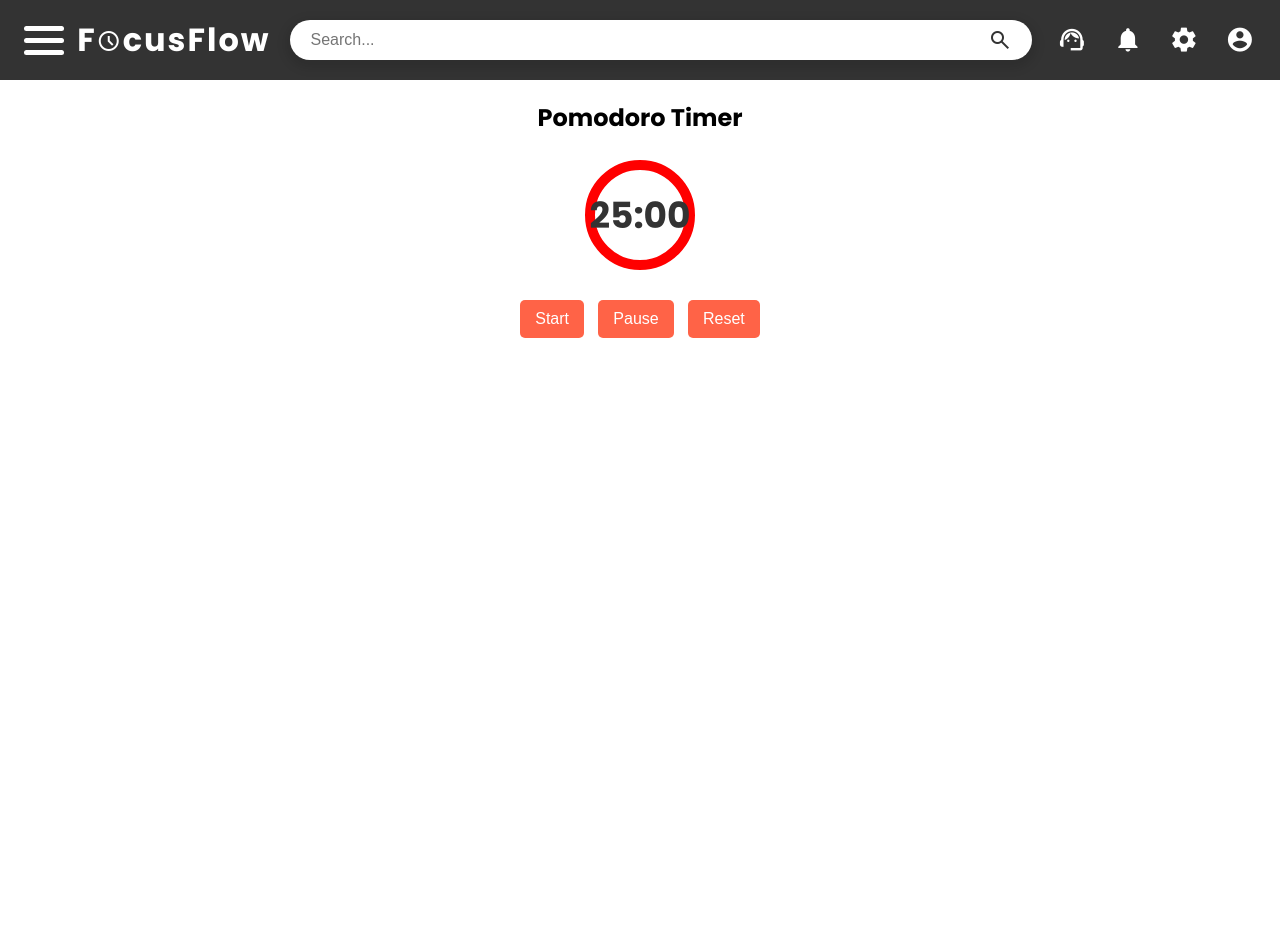
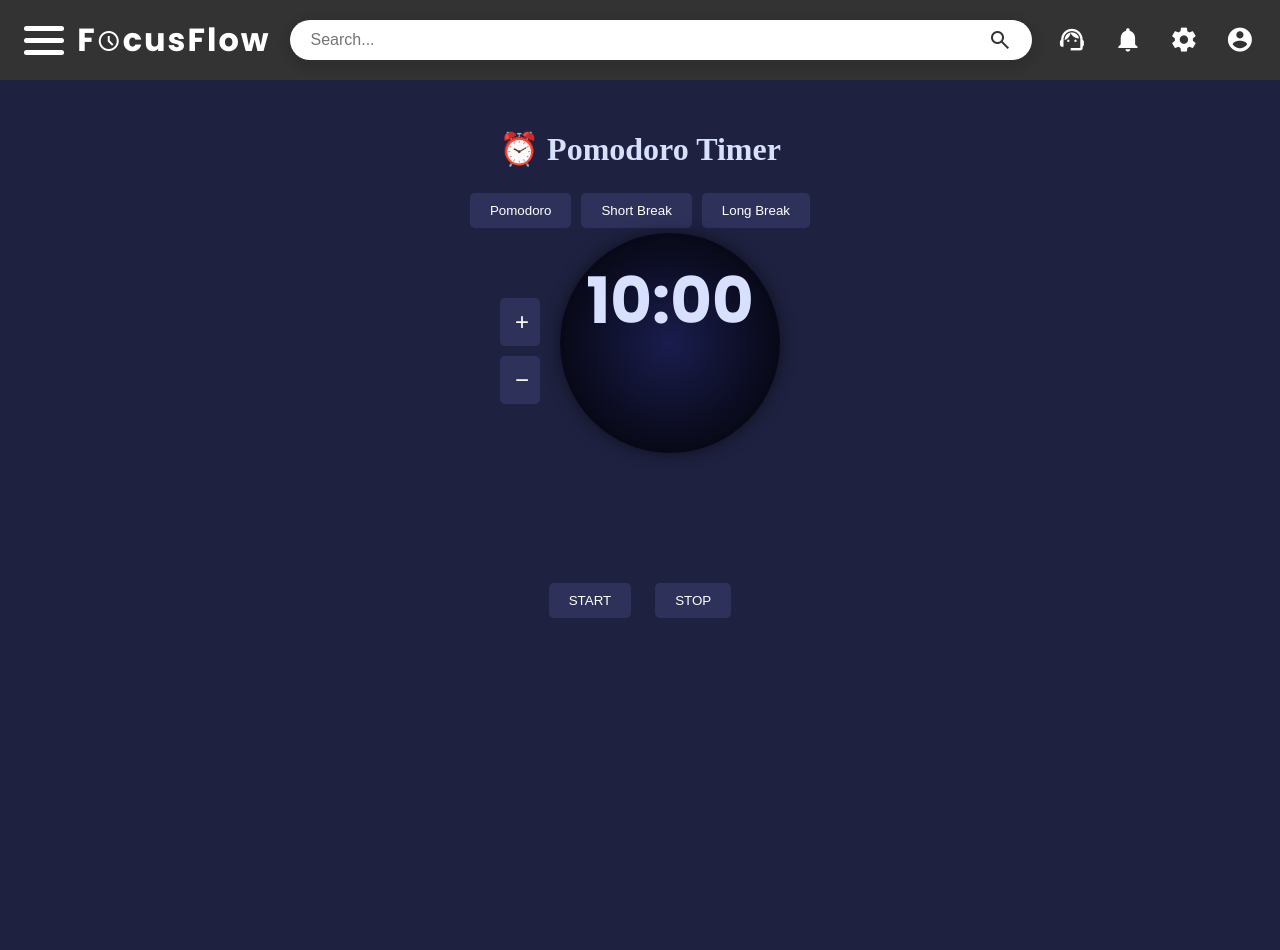
Before and after one commit to Alsecerc/FocusFlow, a PHP site: the page made by RegisterLayout/Timer.php in a window 1280 px wide. Run offline with PHP 8.4, Linux system fonts and the light colour scheme; some web fonts are replaced.

Commit message:
Added function for timer page

```diff
--- a/RegisterLayout/Registered.css
+++ b/RegisterLayout/Registered.css
@@ -986,58 +986,209 @@
 
 /* Promodo Timer */
 
-.POMODORO__CONTAINER {
+.TIMER__BODY {
+    background-color: #1e213f;
+    color: #d7e0ff;
+    min-height: 100vh; /* Fixes the white space issue */
+    display: flex;
+    flex-direction: column;
+    align-items: center;
+}
+
+.container {
     text-align: center;
+    width: 100%;
+    padding: 10px 0;
+}
+
+.timer {
+    display: inline-block;
+    padding: 10px;
+    width: 600px;
+    box-sizing: border-box;
+}
+
+main {
+    width: 20rem;
+    height: 20rem;
+    border-radius: 50%;
+    text-align: center;
+    margin: 0 auto;
+    position: relative; /* To help with positioning */
+}
+
+.pomodoro {
+    display: flex;
+    flex-direction: column;
+    justify-content: center;
+    align-items: center;
+    width: 20rem;
+    height: 20rem;
+    position: relative;
+    text-align: center;
+    border-radius: 50%;
+    background: #151932;
+    box-shadow: 20px 20px 42px #0e1021, -20px -20px 42px #1c2244;
+    overflow: hidden; /* Prevents overlap */
+}
+
+.pomodoro::before {
+    content: "";
+    position: absolute;
+    border: 10px solid royalblue;
+    border-radius: 50%;
+    width: 18rem;
+    height: 18rem;
+}
+
+.time {
+    font-size: 4rem !important; /* Adjusts timer size */
+    margin: 20px auto;
+}
+
+/* Hides inactive timers */
+.timer-display {
+    display: none;
+}
+
+.timer-display.active {
+    display: block;
+}
+
+/* Buttons */
+.button-container {
+    margin-top: 20px;
+    display: flex;
+    justify-content: center;
+}
+
+.button {
+    background-color: #2e325a;
+    color: #fff;
+    border: none;
+    border-radius: 5px;
+    padding: 10px 20px;
+    margin: 5px;
+    cursor: pointer;
+    transition: all 0.2s ease-in;
+}
+
+.button.active,
+.button:hover {
+    background-color: #020323;
+}
+
+.buttons {
+    margin-top: 20px;
+}
+
+#start,
+#stop {
+    background-color: #2e325a;
+    color: #fff;
+    border: none;
+    border-radius: 5px;
+    padding: 10px 20px;
+    margin: 10px;
+    cursor: pointer;
+    transition: all 0.2s ease-in;
+}
+
+#stop:hover {
+    background-color: tomato;
+}
+
+#start:hover {
+    background-color: #219a52;
+}
+
+#timer-message {
+    color: white;
+    background-color: tomato;
+    display: none;
+    padding: 0.5rem;
+    font-size: 1rem;
+    text-align: center;
+    border-radius: 1rem;
+}
+
+.adjust-buttons {
+    display: flex;
+    justify-content: center;
+    margin-top: 15px;
+    gap: 10px;
+}
+
+.adjust-btn {
+    background-color: #2e325a;
+    color: white;
+    border: none;
+    padding: 10px 20px;
+    font-size: 1.5rem;
+    cursor: pointer;
+    border-radius: 5px;
+    transition: background 0.3s;
+}
+
+.adjust-btn:hover {
+    background-color: #020323;
+}
+
+.timer {
+    max-width: 500px;
+    margin: 20px auto;
     padding: 20px;
 }
 
-.POMODORO__DISPLAY {
-    position: relative;
-    width: 120px;
-    height: 120px;
-    margin: 20px auto;
+/* Timer Layout */
+.timer-wrapper {
+    display: flex;
+    align-items: center;
+    justify-content: center;
+    gap: 20px; /* Space between buttons and timer */
 }
 
-#timer-display {
-    font-size: 36px;
-    font-weight: bold;
-    color: #333;
-    position: absolute;
-    width: 100%;
-    text-align: center;
-    top: 50%;
-    transform: translateY(-50%);
+/* Adjust Buttons (Stacked) */
+.adjust-buttons {
+    display: flex;
+    flex-direction: column;
+    align-items: center;
+    gap: 10px;
 }
 
-/* Timer Progress Circle */
-.progress-ring {
-    transform: rotate(-90deg);
+/* Timer Design */
+.timer-display {
+    width: 220px;
+    height: 220px;
+    display: flex;
+    align-items: center;
+    justify-content: center;
+    border-radius: 50%;
+    background: radial-gradient(circle, #1a1d4d, #000);
+    box-shadow: 0 0 15px rgba(0, 0, 0, 0.5);
+    font-size: 2rem;
+    font-weight: bold;
 }
 
-.progress-ring__circle {
-    transition: stroke-dashoffset 1s linear;
-    stroke-dasharray: 314;
-    stroke-dashoffset: 0;
-}
-
-/* Buttons */
-.PROMODO__TIMER__BUTTON {
-    background: #ff6347;
+/* Plus & Minus Buttons */
+.adjust-btn {
+    background-color: #2e325a;
     color: white;
     border: none;
     padding: 10px 15px;
-    font-size: 16px;
+    font-size: 1.5rem;
     cursor: pointer;
-    margin: 5px;
     border-radius: 5px;
-    transition: background 0.3s ease;
+    transition: background 0.3s, transform 0.2s;
+    width: 40px;
 }
 
-.PROMODO__TIMER__BUTTON:hover {
-    background: #d9534f;
+.adjust-btn:hover {
+    background-color: #020323;
+    transform: scale(1.1);
 }
 
-.PROMODO__TIMER__BUTTON:disabled {
-    background: gray;
-    cursor: not-allowed;
+/* Start & Stop Buttons */
+.buttons {
+    margin-top: 20px;
 }
--- a/RegisterLayout/Timer.php
+++ b/RegisterLayout/Timer.php
@@ -1,96 +1,146 @@
-<?php
-session_start(); // Start session if needed
-?>
-
 <!DOCTYPE html>
 <html lang="en">
-
 <head>
     <meta charset="UTF-8">
     <meta name="viewport" content="width=device-width, initial-scale=1.0">
     <title>Pomodoro Timer</title>
 
-    <link href="https://fonts.googleapis.com/css2?family=Material+Symbols+Outlined" rel="stylesheet" />
+    <link href="https://fonts.googleapis.com/css2?family=Material+Symbols+Outlined" rel="stylesheet">
     <link href="https://fonts.googleapis.com/icon?family=Material+Icons" rel="stylesheet">
     <link rel="icon" href="img/SMALL_CLOCK_ICON.ico">
-    <link rel="stylesheet" href="Registered.css">
+    <link rel="stylesheet" href="Registered.css?v=2">
 </head>
 
 <body>
+    <div class="TIMER__BODY">
         <header>
             <div class="HEADER__LEFT">
                 <button class="HEADER__MENU_BUTTON">
                     <div class="HEADER__MENU_ICON"></div>
                 </button>
                 <a href="Homepage.php">
-                <h1 class="HEADER__TITLE">F<span class="material-symbols-outlined HEADER__ICON">
-                        schedule
-                    </span>cusFlow
-                </h1>
+                    <h1 class="HEADER__TITLE">F<span class="material-symbols-outlined HEADER__ICON">schedule</span>cusFlow</h1>
                 </a>
             </div>
             <div class="HEADER__SEARCH">
                 <input type="text" class="HEADER__SEARCH_INPUT" placeholder="Search...">
                 <button class="HEADER__SEARCH_BUTTON">
-                <span class="material-symbols-outlined">
-                    search
-                </span>
+                    <span class="material-symbols-outlined">search</span>
                 </button>
             </div>
             <div class="HEADER__RIGHT">
                 <nav>
                     <ul class="HEADER__UL">
+                        <li><a href="CusService.php" class="HEADER__UL__ICON"><span class="material-icons">support_agent</span></a></li>
+                        <li><div class="HEADER__UL__ICON"><span class="material-icons">notifications</span></div></li>
+                        <li><a href="Setting.php" class="HEADER__UL__ICON"><span class="material-icons">settings</span></a></li>
+                        <li><a href="Account.php" class="HEADER__UL__ICON"><span class="material-icons">account_circle</span></a></li>
+                    </ul>
+                </nav>
+            </div>
+        </header>
+        <div id="timer-message">Please select a timer before starting.</div>
+
+        <div class="container">
+            <div class="SIDEBAR">
+                <nav class="SIDEBAR__NAV">
+                    <ul>
                         <li>
-                        <a href="CusService.php" class="HEADER__UL__ICON">
+                            <a href="Homepage.php" class="SIDEBAR__ITEM">
                                 <span class="material-icons">
-                                support_agent
-                            </span>
+                                    home
+                                </span>Dashboard
                             </a>
                         </li>
                         <li>
-                        <div class="HEADER__UL__ICON">
+                            <a href="Timer.php" class="SIDEBAR__ITEM">
                                 <span class="material-icons">
-                                notifications
-                            </span>
-                        </div>
-                    </li>
-                    <li>
-                        <a href="Setting.php" class="HEADER__UL__ICON">
-                            <span class="material-icons">
-                                settings
-                            </span>
+                                    timer
+                                </span>Focus Timer
                             </a>
                         </li>
                         <li>
-                    <a href="Account.php" class="HEADER__UL__ICON">
+                            <a href="Todo.php" class="SIDEBAR__ITEM">
                                 <span class="material-icons">
-                                account_circle
-                            </span>
+                                    task_alt
+                                </span>To Do
+                            </a>
+                        </li>
+                        <li>
+                            <a href="Calendar.php" class="SIDEBAR__ITEM">
+                                <span class="material-icons">
+                                    event
+                                </span>Calendar
+                            </a>
+                        </li>
+                        <li>
+                            <a href="Analytic.php" class="SIDEBAR__ITEM">
+                                <span class="material-icons">
+                                    analytics
+                                </span>Analytics
+                            </a>
+                        </li>
+                    </ul>
+                </nav>
+                <nav class="SIDEBAR__NAV COMMUNITY">
+                    <h4 class="NAV_TITLE">Community</h4>
+                    <ul>
+                        <li>
+                            <a href="" class="SIDEBAR__ITEM COMMUNITY__ITEM">
+                                Channel 1
+                                <button class="material-icons">
+                                    more_horiz
+                                </button>
+                            </a>
+                        </li>
+                    </ul>
+                    <h4 class="NAV_TITLE">DM</h4>
+                    <ul>
+                        <li>
+                            <a href="" class="SIDEBAR__ITEM COMMUNITY__ITEM">
+                                Person 1
+                                <button class="material-icons">
+                                    more_horiz
+                                </button>
                             </a>
                         </li>
                     </ul>
                 </nav>
             </div>
-    </header>
+            <div class="timer">
+                <h1>⏰ Pomodoro Timer</h1>
+
+                <div class="button-container">
+                    <button class="button" id="pomodoro-session">Pomodoro</button>
+                    <button class="button" id="short-break">Short Break</button>
+                    <button class="button" id="long-break">Long Break</button>
+                </div>
 
                 <main>
-        <div class="POMODORO__CONTAINER">
-            <h2>Pomodoro Timer</h2>
-            <div class="POMODORO__DISPLAY">
-                <svg class="progress-ring" width="120" height="120">
-                    <circle class="progress-ring__circle" stroke="red" stroke-width="10" fill="transparent"
-                            r="50" cx="60" cy="60"/>
-                </svg>
-                <div id="timer-display">25:00</div>
+                    <div class="timer-wrapper">
+                        <!-- Plus and Minus Buttons (Stacked) -->
+                        <div class="adjust-buttons">
+                            <button id="plus-btn" class="adjust-btn">+</button>
+                            <button id="minus-btn" class="adjust-btn">−</button>
                         </div>
-            <div class="POMODORO__CONTROLS">
-                <button id="start-button" class="PROMODO__TIMER__BUTTON">Start</button>
-                <button id="pause-button" class="PROMODO__TIMER__BUTTON">Pause</button>
-                <button id="reset-button" class="PROMODO__TIMER__BUTTON">Reset</button>
+
+                        <!-- Timer Display -->
+                        <div class="timer-display active">
+                            <h1 class="time"><span id="pomodoro-timer"></span></h1>
+                            <h1 class="time"><span id="short-timer"></span></h1>
+                            <h1 class="time"><span id="long-timer"></span></h1>
                         </div>
                     </div>
                 </main>
 
+                <div class="buttons">
+                    <button id="start">START</button>
+                    <button id="stop">STOP</button>
+                </div>
+            </div>
+        </div>
+    </div>
+
     <script src="Registered.js" defer></script>
 </body>
 </html>
```
Also changed, not shown: RegisterLayout/Registered.js (+200 -8 lines). Lines whose indentation alone changed are shown as unchanged.
